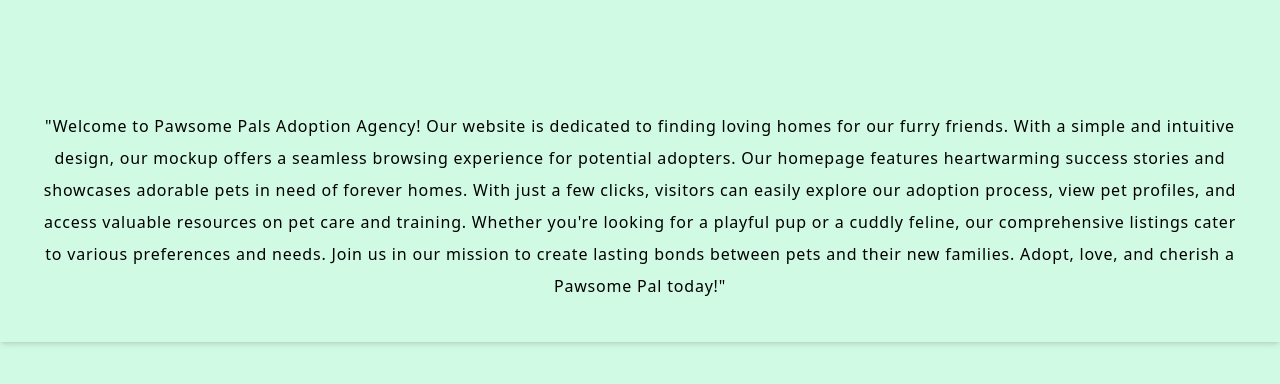
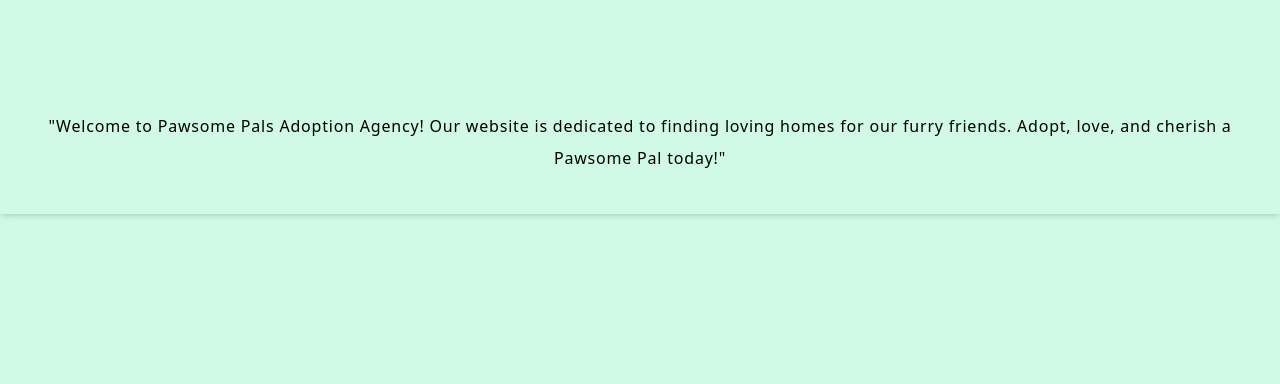
Before and after one commit to mariareeves/deployment-lab, a website: page public/index.html in a window 1280 px wide. Shown: the part 502-886 px from the top of the page. After the commit the page ends 800 px from the top, so only its background shows below. Drawn offline with nearby package versions, Linux system fonts and the light colour scheme.

Commit message:
add description

```diff
--- a/public/index.html
+++ b/public/index.html
@@ -37,12 +37,7 @@
         finding
         loving
         homes for our furry
-        friends. With a simple and intuitive design, our mockup offers a seamless browsing experience for potential
-        adopters. Our homepage features heartwarming success stories and showcases adorable pets in need of forever
-        homes. With just a few clicks, visitors can easily explore our adoption process, view pet profiles, and access
-        valuable resources on pet care and training. Whether you're looking for a playful pup or a cuddly feline, our
-        comprehensive listings cater to various preferences and needs. Join us in our mission to create lasting bonds
-        between pets and their new families. Adopt, love, and cherish a Pawsome Pal today!"</section>
+        friends. Adopt, love, and cherish a Pawsome Pal today!"</section>
 </body>
 
 </html>
```
